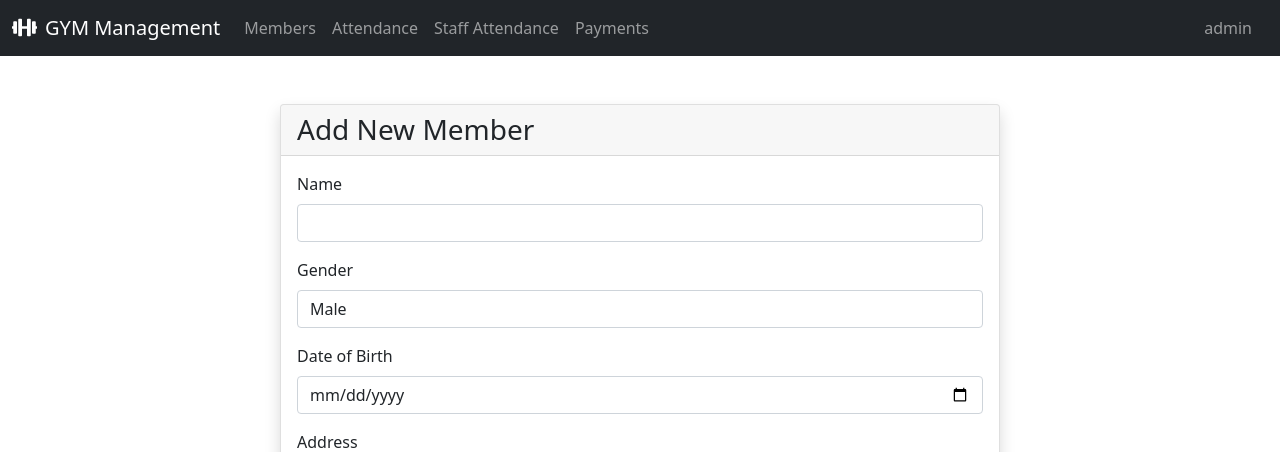
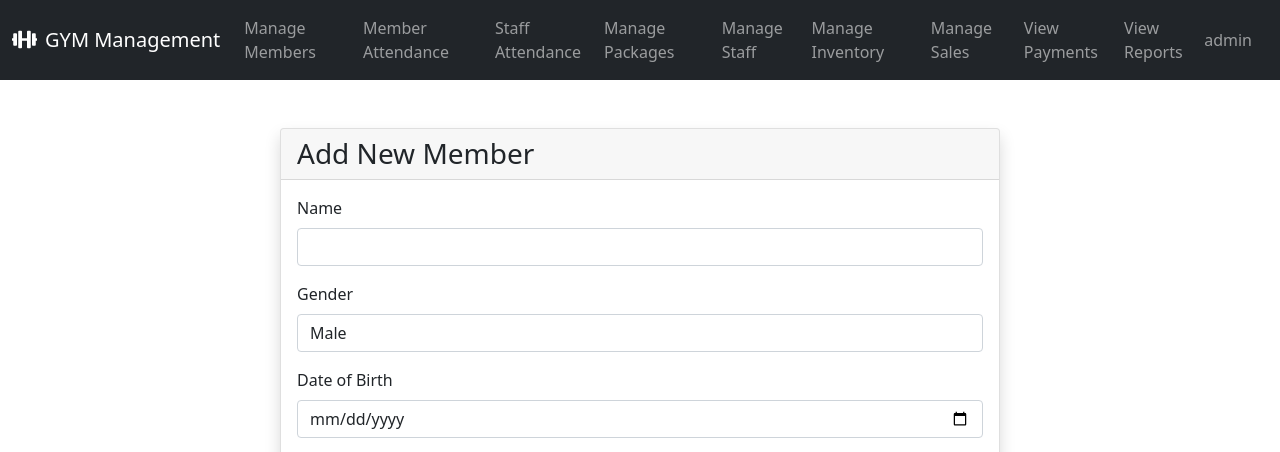
Before and after one commit to danishjavedcodes/gym_management, a Flask app: page /members/add in a window 1280 px wide. Shown: the top 452 px of the page. Run offline with Flask 3, Linux system fonts and the light colour scheme; the visitor is signed in with stand-in values (Sample User, id 1).

Commit message:
navbar finally fixed

```diff
--- a/templates/admin/dashboard.html
+++ b/templates/admin/dashboard.html
@@ -40,7 +40,7 @@
         <div class="col-md-3">
             <div class="card">
                 <div class="card-body">
-                    <h5 class="card-title">Total Receptionists</h5>
+                    <h5 class="card-title">Total Staff</h5>
                     <p class="card-text">{{ stats.total_receptionists }}</p>
                 </div>
             </div>
--- a/templates/base.html
+++ b/templates/base.html
@@ -11,7 +11,7 @@
     {% if session.user_type %}
     <nav class="navbar navbar-expand-lg navbar-dark bg-dark">
         <div class="container-fluid">
-            <a class="navbar-brand" href="{{ url_for('staff_dashboard') }}">
+            <a class="navbar-brand" href="{{ url_for('admin_dashboard' if session.user_type == 'admin' else 'staff_dashboard') }}">
                 <i class="fas fa-dumbbell me-2"></i>GYM Management
             </a>
             <button class="navbar-toggler" type="button" data-bs-toggle="collapse" data-bs-target="#navbarContent">
@@ -21,13 +21,13 @@
                 <ul class="navbar-nav me-auto">
                     {% if session.user_type == 'admin' or 'members' in session.get('privileges', []) %}
                     <li class="nav-item">
-                        <a class="nav-link" href="{{ url_for('view_members') }}">Members</a>
+                        <a class="nav-link" href="{{ url_for('view_members') }}">{{ 'Manage Members' if session.user_type == 'admin' else 'View Members' }}</a>
                     </li>
                     {% endif %}
 
-                    {% if session.user_type == 'admin' or 'member_attendance' in session.get('privileges', []) %}
+                    {% if session.user_type == 'admin' or 'attendance' in session.get('privileges', []) %}
                     <li class="nav-item">
-                        <a class="nav-link" href="{{ url_for('attendance') }}">Attendance</a>
+                        <a class="nav-link" href="{{ url_for('attendance') }}">Member Attendance</a>
                     </li>
                     {% endif %}
 
@@ -37,9 +37,39 @@
                     </li>
                     {% endif %}
 
+                    {% if session.user_type == 'admin' or 'packages' in session.get('privileges', []) %}
+                    <li class="nav-item">
+                        <a class="nav-link" href="{{ url_for('packages') }}">Manage Packages</a>
+                    </li>
+                    {% endif %}
+
+                    {% if session.user_type == 'admin' or 'staff' in session.get('privileges', []) %}
+                    <li class="nav-item">
+                        <a class="nav-link" href="{{ url_for('manage_receptionists') }}">Manage Staff</a>
+                    </li>
+                    {% endif %}
+
+                    {% if session.user_type == 'admin' or 'inventory' in session.get('privileges', []) %}
+                    <li class="nav-item">
+                        <a class="nav-link" href="{{ url_for('inventory') }}">Manage Inventory</a>
+                    </li>
+                    {% endif %}
+
+                    {% if session.user_type == 'admin' or 'sales' in session.get('privileges', []) %}
+                    <li class="nav-item">
+                        <a class="nav-link" href="{{ url_for('sales') }}">Manage Sales</a>
+                    </li>
+                    {% endif %}
+
                     {% if session.user_type == 'admin' or 'payments' in session.get('privileges', []) %}
                     <li class="nav-item">
-                        <a class="nav-link" href="{{ url_for('payments') }}">Payments</a>
+                        <a class="nav-link" href="{{ url_for('payments') }}">View Payments</a>
+                    </li>
+                    {% endif %}
+
+                    {% if session.user_type == 'admin' or 'reports' in session.get('privileges', []) %}
+                    <li class="nav-item">
+                        <a class="nav-link" href="{{ url_for('reports') }}">View Reports</a>
                     </li>
                     {% endif %}
                 </ul>
```
